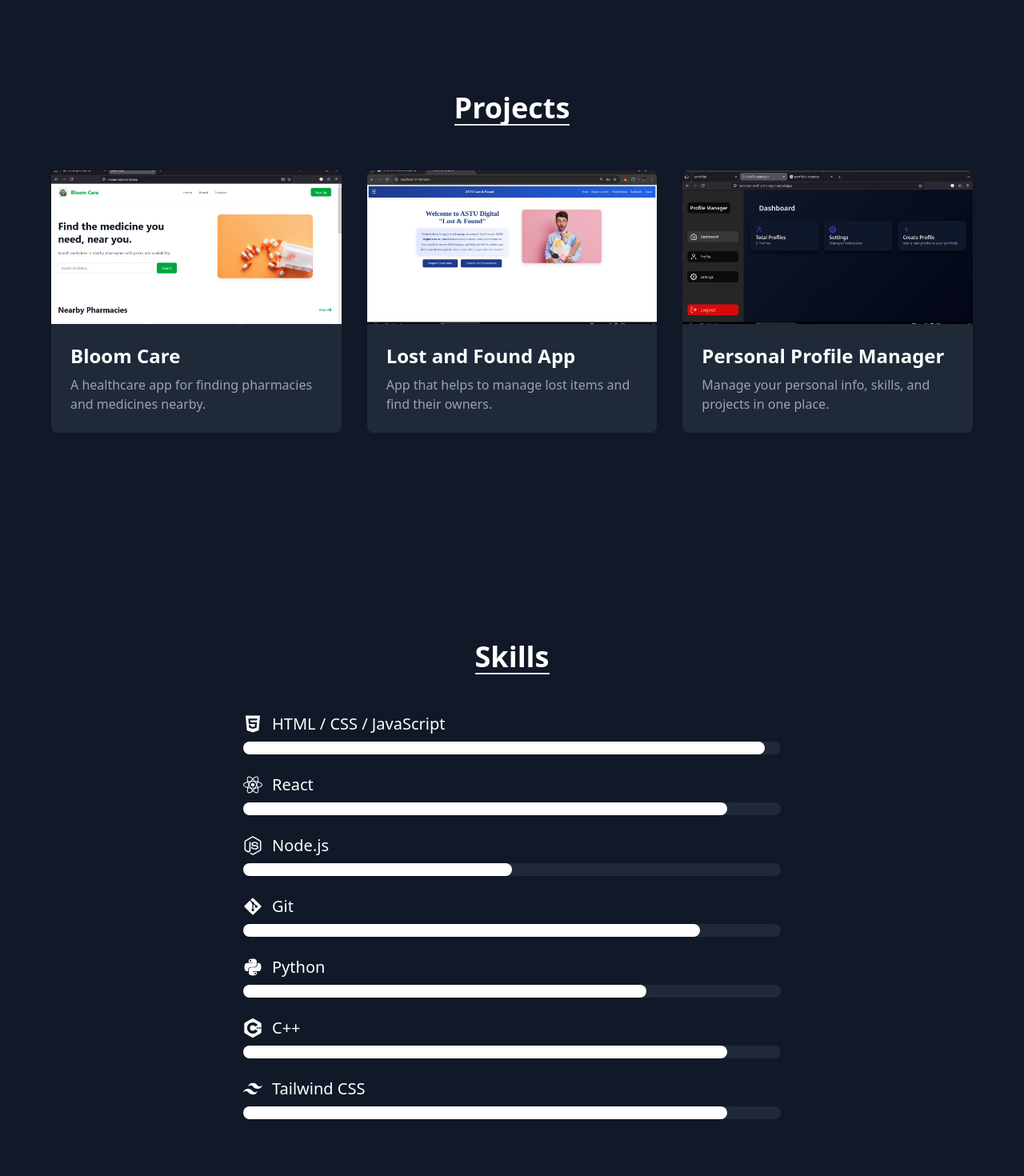
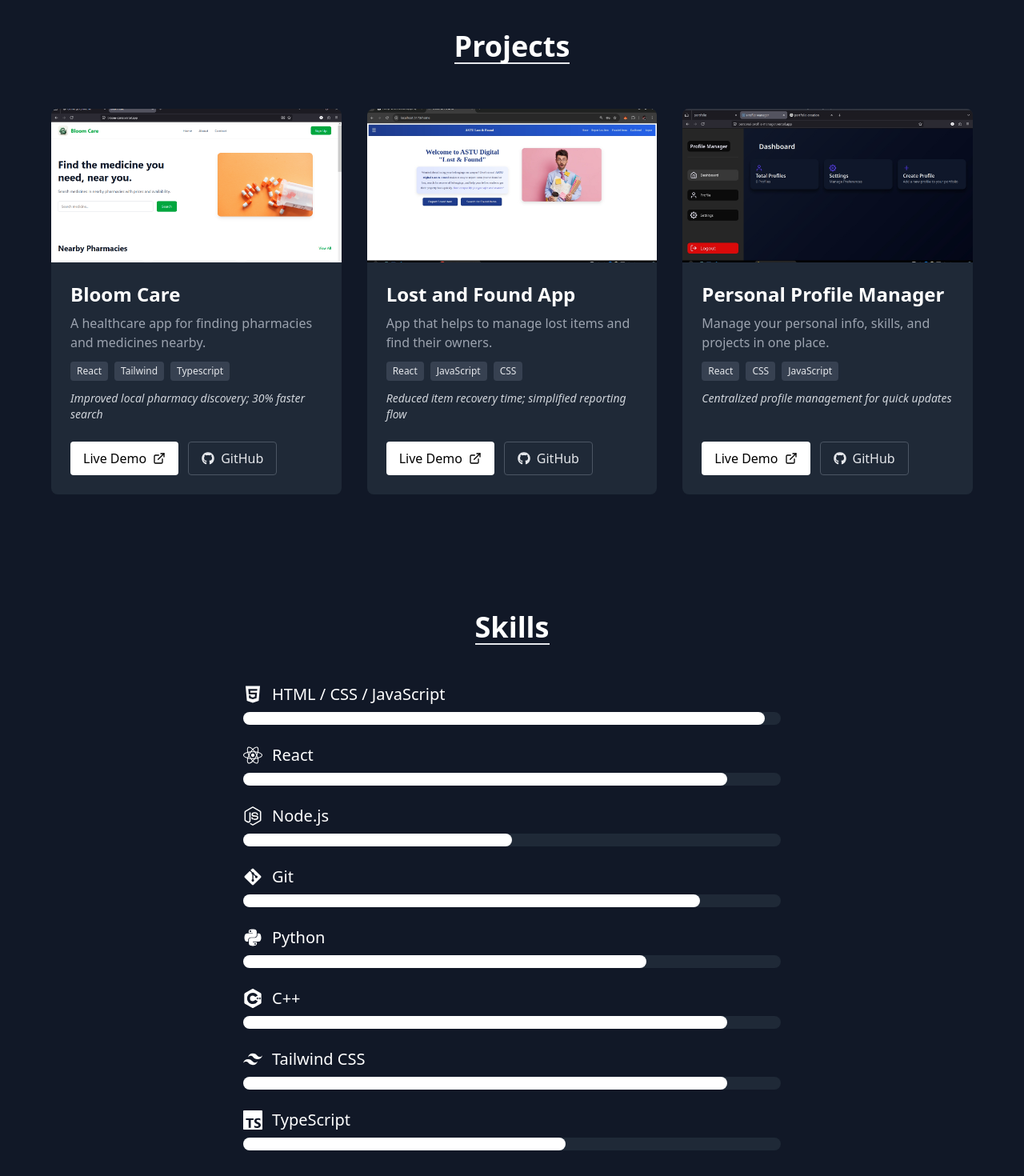
Before and after one commit to babaty73/portfolio, a React (Vite) app: page / in a window 1280 px wide. Shown: the part 900-2370 px from the top of the page at 80% size. Built offline with nearby package versions, Linux system fonts and the light colour scheme.

Commit message:
Improved the UI of my Projects and add github links to them and improved the icons in Contact.jsx and skills.jsx

```diff
--- a/src/Components/Contact.jsx
+++ b/src/Components/Contact.jsx
@@ -125,7 +125,7 @@ function Contact() {
       </form>
 
       <div
-        className={`flex space-x-6 transform transition-all duration-1000 delay-600 ${
+        className={`flex space-x-16 mt-4 transform transition-all duration-1000 delay-600 ${
           animate ? "opacity-100 translate-y-0" : "opacity-0 translate-y-8"
         }`}
       >
@@ -133,7 +133,7 @@ function Contact() {
           href="https://www.linkedin.com/in/imran-endris-26b0103a2"
           target="_blank"
           rel="noopener noreferrer"
-          className="text-gray-400 hover:text-blue-500 transition-colors duration-300 text-3xl animate-float"
+          className="text-gray-400 hover:text-blue-500 transition-colors duration-300 text-5xl "
         >
           <FaLinkedin />
         </a>
@@ -141,7 +141,7 @@ function Contact() {
           href="https://github.com/babaty73"
           target="_blank"
           rel="noopener noreferrer"
-          className="text-gray-400 hover:text-gray-200 transition-colors duration-300 text-3xl animate-float"
+          className="text-gray-400 hover:text-gray-200 transition-colors duration-300 text-5xl "
         >
           <FaGithub />
         </a>
@@ -149,7 +149,7 @@ function Contact() {
           href="https://t.me/babafootballeru"
           target="_blank"
           rel="noopener noreferrer"
-  className="text-gray-400 hover:text-green-500 transition-colors duration-300 text-3xl animate-float"
+          className="text-gray-400 hover:text-green-500 transition-colors duration-300 text-5xl "
         >
            <FaTelegram />
         </a>
--- a/src/Components/Projects.jsx
+++ b/src/Components/Projects.jsx
@@ -1,4 +1,6 @@
 import { useEffect, useState } from "react";
+import { FaGithub } from "react-icons/fa";
+import { FiExternalLink } from "react-icons/fi";
 
 function Projects() {
   const [animate, setAnimate] = useState(false);
@@ -9,25 +11,36 @@ function Projects() {
   }, []);
 
   const projectList = [
-     {
+    {
       title: "Bloom Care",
       img: "/assets/bloom-care-screenshot.png",
       description: "A healthcare app for finding pharmacies and medicines nearby.",
-      link: "https://bloom-cares.vercel.app/",
+      demo: "https://bloom-cares.vercel.app/",
+      github: "https://github.com/babaty73/bloom-care",
+      tech: ["React", "Tailwind", "Typescript"],
+      outcome: "Improved local pharmacy discovery; 30% faster search",
     },
     {
       title: "Lost and Found App",
       img: "/assets/lost-and-found.jpg",
       description: "App that helps to manage lost items and find their owners.",
-      link: "https://lost-and-found-six-theta.vercel.app/",
+      demo: "https://lost-and-found-six-theta.vercel.app/",
+      github: "https://github.com/babaty73/lost-and-found",
+      tech: ["React", "JavaScript", "CSS"],
+      outcome: "Reduced item recovery time; simplified reporting flow",
     },
     {
       title: "Personal Profile Manager",
       img: "/assets/personal-profile-manager.jpg",
       description: "Manage your personal info, skills, and projects in one place.",
-      link: "https://personal-profile-manager.vercel.app/",
-    }
+      demo: "https://personal-profile-manager.vercel.app/",
+      github: "https://github.com/babaty73/personal-profile-manager",
+      tech: ["React", "CSS", "JavaScript"],
+      outcome: "Centralized profile management for quick updates",
+    },
   ];
+
+  const [selectedProject, setSelectedProject] = useState(null);
 
   return (
     <section
@@ -38,32 +51,94 @@ function Projects() {
 
       <div className={`grid gap-8 md:grid-cols-2 lg:grid-cols-3 w-full max-w-6xl transform transition-all duration-1000 delay-300 ${animate ? 'opacity-100 translate-y-0' : 'opacity-0 translate-y-8'}`}>
         {projectList.map((project, idx) => (
-          <a
+          <div
             key={idx}
-            href={project.link}
-            target="_blank"
-            rel="noopener noreferrer"
-            className="bg-gray-800 rounded-lg overflow-hidden hover:scale-105 hover:bg-gray-700 transition-transform duration-300"
+            className="bg-gray-800 rounded-lg overflow-hidden hover:scale-105 hover:bg-gray-700 transition-transform duration-300 flex flex-col"
           >
-            {/* Image */}
-            <img
-              src={project.img}
-              alt={project.title}
-              className="w-full h-48 object-cover"
-            />
+            {/* Image (click to open modal) */}
+            <button
+              type="button"
+              onClick={() => setSelectedProject(project)}
+              className="w-full h-48 bg-black/5 overflow-hidden"
+            >
+              <img
+                src={project.img}
+                alt={project.title}
+                loading="lazy"
+                className="w-full h-full object-cover"
+              />
+            </button>
 
             {/* Content */}
-            <div className="p-6">
-              <h3 className="text-2xl font-semibold mb-2">
-                {project.title}
-              </h3>
-              <p className="text-gray-400">
-                {project.description}
-              </p>
+            <div className="p-6 flex-1 flex flex-col justify-between">
+              <div>
+                <h3 className="text-2xl font-semibold mb-2">{project.title}</h3>
+                <p className="text-gray-400 mb-3">{project.description}</p>
+
+                {/* Tech tags */}
+                <div className="flex flex-wrap gap-2 mb-3">
+                  {project.tech.map((t, i) => (
+                    <span key={i} className="text-xs bg-gray-700 text-gray-200 px-2 py-1 rounded">
+                      {t}
+                    </span>
+                  ))}
+                </div>
+
+                {/* Outcome / metrics */}
+                {project.outcome && (
+                  <p className="text-sm text-gray-300 italic">{project.outcome}</p>
+                )}
+              </div>
+
+              {/* Actions */}
+              <div className="mt-6 flex gap-3">
+                {project.demo && (
+                  <a href={project.demo} target="_blank" rel="noopener noreferrer" className="flex items-center gap-2 bg-white text-black px-4 py-2 rounded hover:bg-gray-200 transition">
+                    Live Demo <FiExternalLink />
+                  </a>
+                )}
+
+                {project.github && (
+                  <a href={project.github} target="_blank" rel="noopener noreferrer" className="flex items-center gap-2 border border-gray-600 px-4 py-2 rounded hover:border-gray-400 transition text-gray-200">
+                    <FaGithub /> GitHub
+                  </a>
+                )}
+              </div>
             </div>
-          </a>
+          </div>
         ))}
       </div>
+
+      {/* Modal for screenshot/details */}
+      {selectedProject && (
+        <div className="fixed inset-0 z-50 flex items-center justify-center bg-black/70">
+          <div className="bg-gray-900 rounded-lg max-w-3xl w-full mx-4 overflow-hidden">
+            <div className="flex justify-between items-center p-4 border-b border-gray-800">
+              <h3 className="text-xl font-semibold">{selectedProject.title}</h3>
+              <button onClick={() => setSelectedProject(null)} className="text-gray-300 px-3 py-1 rounded hover:bg-gray-800">Close</button>
+            </div>
+            <img src={selectedProject.img} alt={selectedProject.title} className="w-full h-96 object-cover" />
+            <div className="p-6">
+              <p className="text-gray-300 mb-4">{selectedProject.description}</p>
+              <div className="flex flex-wrap gap-2 mb-4">
+                {selectedProject.tech.map((t, i) => (
+                  <span key={i} className="text-xs bg-gray-800 text-gray-200 px-2 py-1 rounded">{t}</span>
+                ))}
+              </div>
+              {selectedProject.demo && (
+                <a href={selectedProject.demo} target="_blank" rel="noopener noreferrer" className="inline-flex items-center gap-2 bg-white text-black px-4 py-2 rounded mr-3">
+                  Open Demo <FiExternalLink />
+                </a>
+              )}
+              {selectedProject.github && (
+                <a href={selectedProject.github} target="_blank" rel="noopener noreferrer" className="inline-flex items-center gap-2 border border-gray-600 px-4 py-2 rounded text-gray-200">
+                  <FaGithub /> Give it a Star
+                </a>
+              )}
+            </div>
+          </div>
+        </div>
+      )}
     </section>
   );
 }
--- a/src/Components/Skills.jsx
+++ b/src/Components/Skills.jsx
@@ -1,6 +1,6 @@
 import { useEffect, useState } from "react";
 import { FaHtml5,FaReact, FaNodeJs, FaGitAlt, FaPython } from "react-icons/fa";
-import { SiJavascript, SiCplusplus, SiTailwindcss } from "react-icons/si";
+import { SiJavascript, SiCplusplus, SiTailwindcss, SiTypescript } from "react-icons/si";
 
 function Skills() {
   const [animate, setAnimate] = useState(false);
@@ -17,7 +17,8 @@ function Skills() {
     { name: "Git", level: 85, icon: <FaGitAlt /> },
     { name: "Python", level: 75, icon: <FaPython /> },
     { name: "C++", level: 90, icon: <SiCplusplus /> },
-    { name: "Tailwind CSS", level: 90, icon: <SiTailwindcss /> }
+    { name: "Tailwind CSS", level: 90, icon: <SiTailwindcss /> },
+    { name: "TypeScript", level: 60, icon: <SiTypescript /> }
   ];
 
   return (
```
Lines whose indentation alone changed are shown as unchanged.
